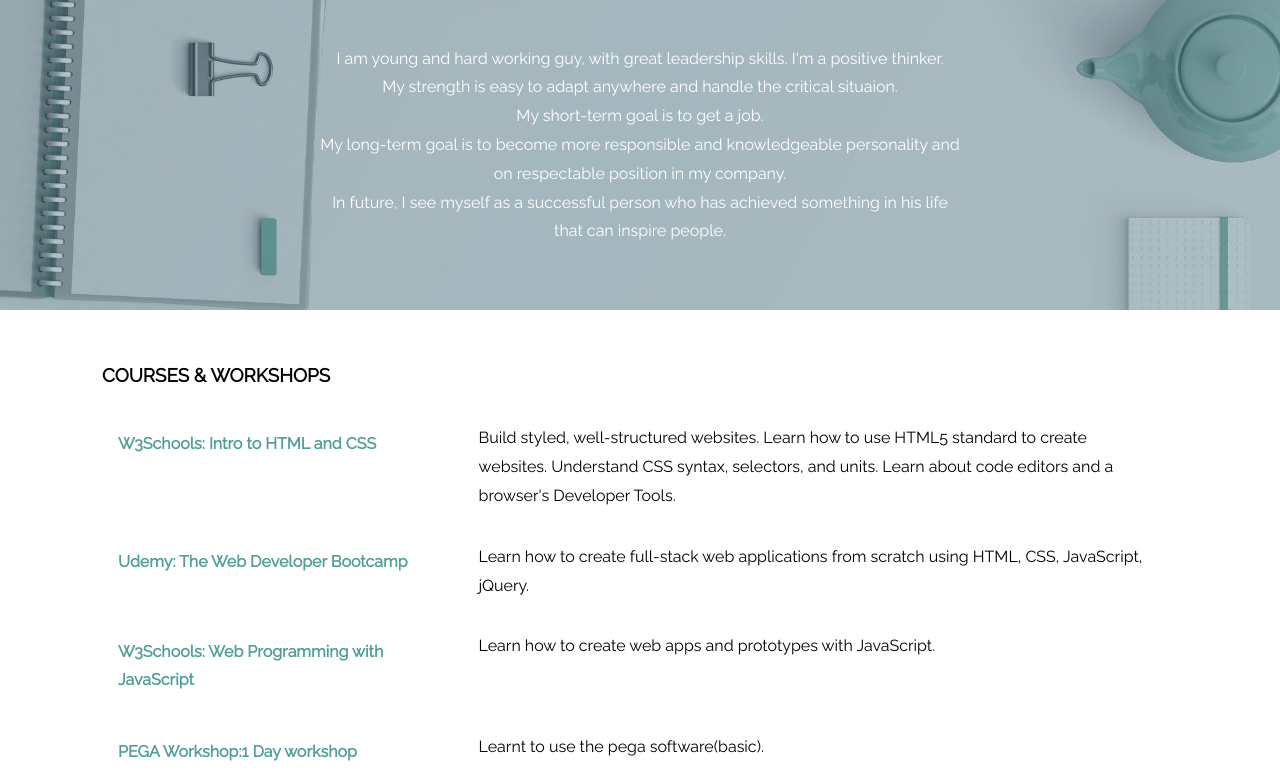
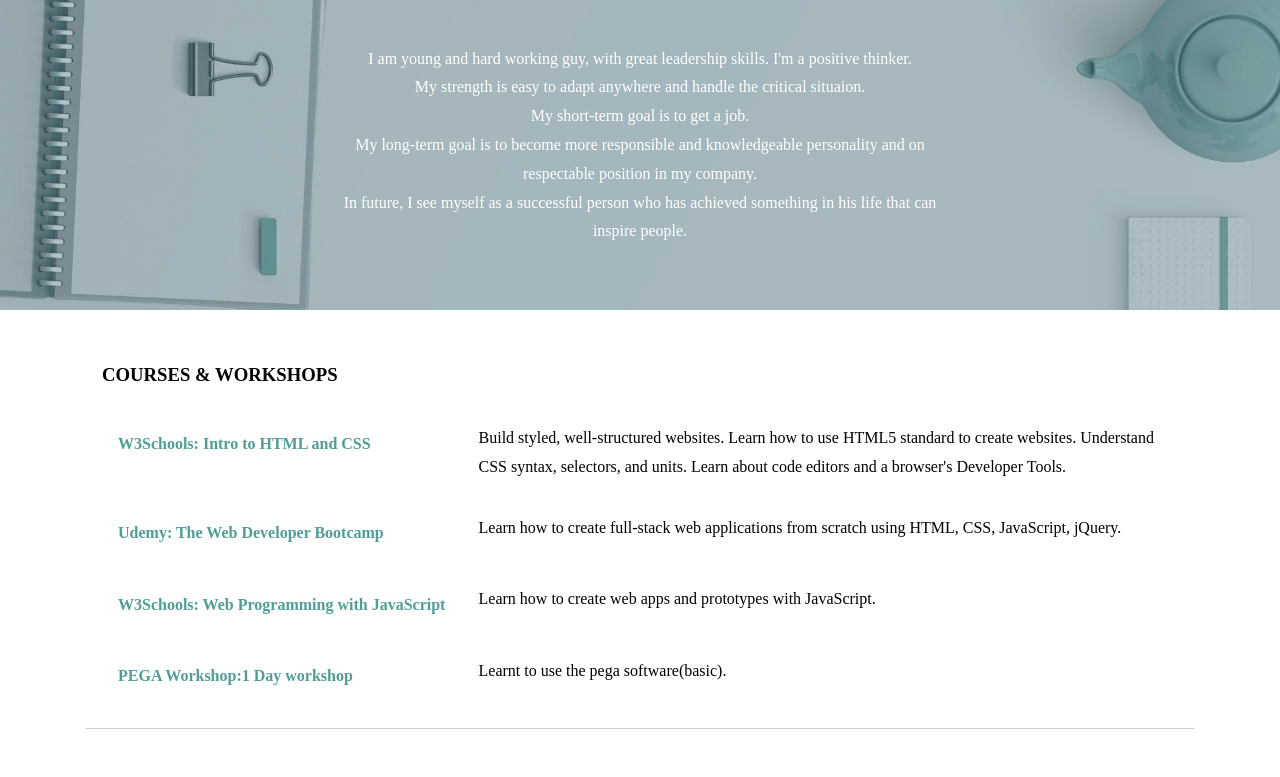
Before and after one commit to BhuvanChopra2610/BhuvanChopra2610.github.io, a plain HTML site: page index.html in a window 1280 px wide. Shown: the part 272-1049 px from the top of the page. Drawn offline with Linux system fonts and the light colour scheme.

Commit message:
Update style.css

```diff
--- a/style.css
+++ b/style.css
@@ -1,4 +1,4 @@
-@import url('https://fonts.googleapis.com/css?family=Raleway');
+
 
 body {
   margin: 0;
```
